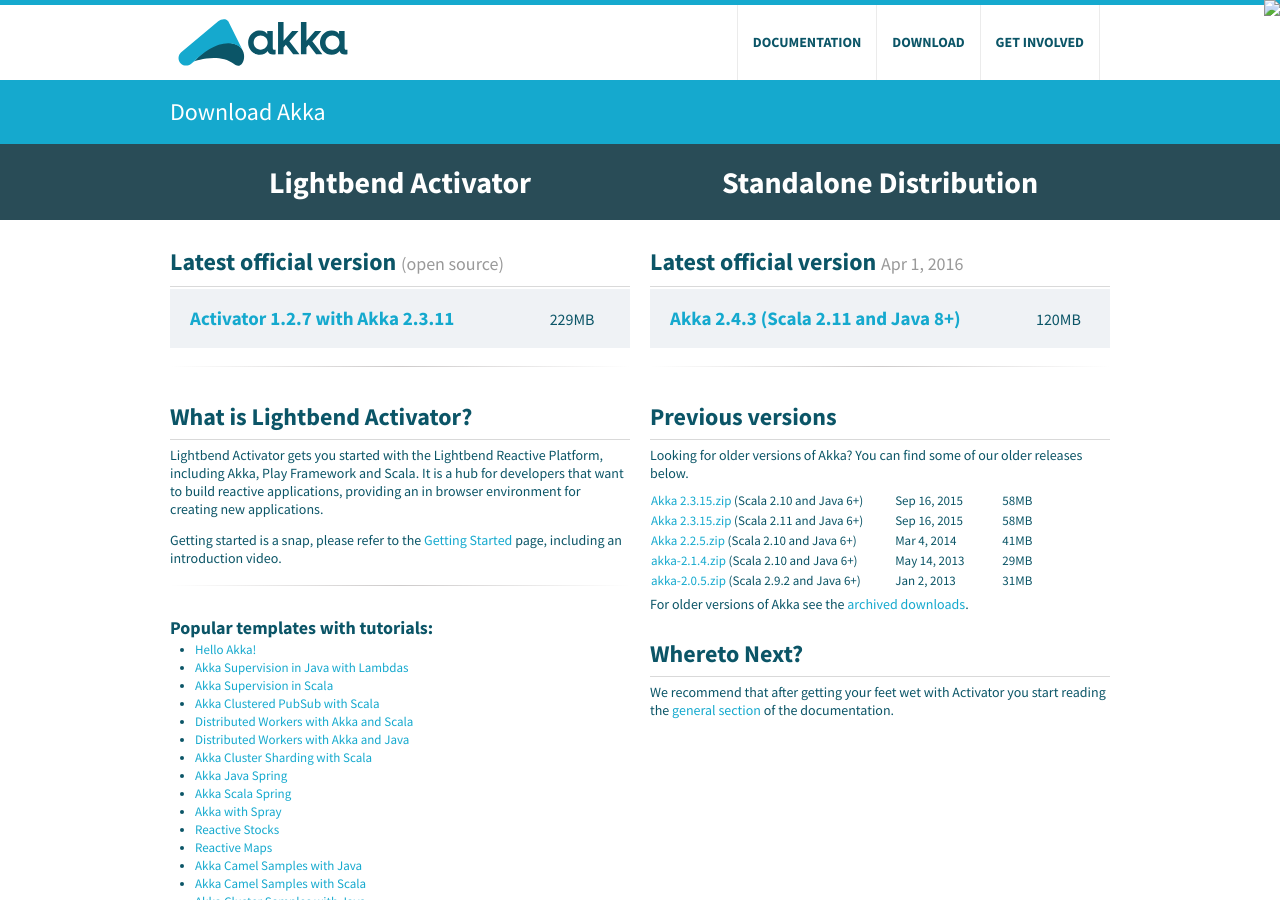
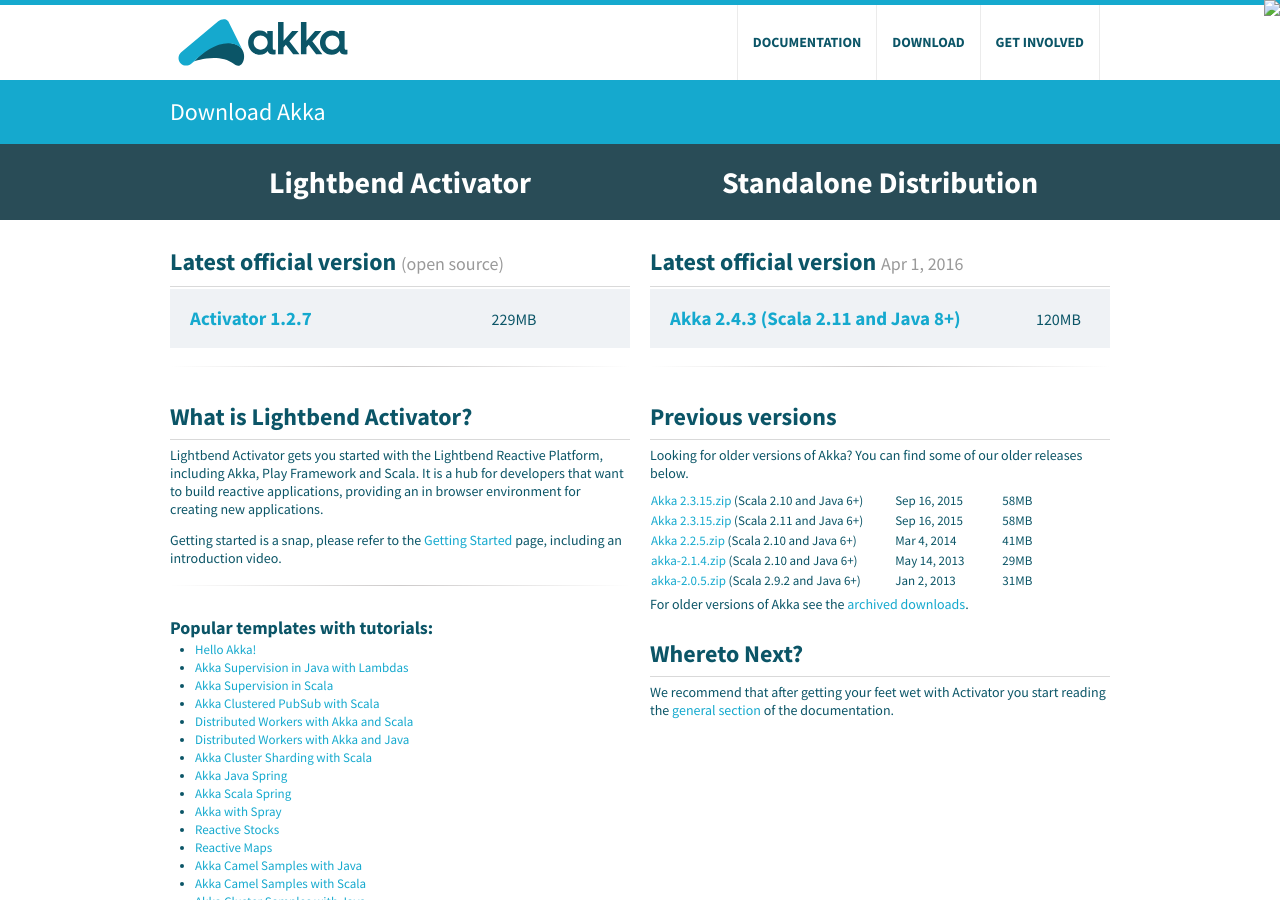
Before and after one commit to raboof/akka.github.com, a Jekyll site: the page built from downloads/index.md, in a window 1280 px wide and 900 px high. Built offline with Jekyll 4.4.1, drawn with Linux system fonts in a browser that asks for light colours.

Commit message:
remove Akka version from Activator link

```diff
--- a/_includes/download.html
+++ b/_includes/download.html
@@ -7,7 +7,6 @@
       var activatorLink = $("#activator-link")
       activatorLink.prop("href", "http://downloads.typesafe.com/typesafe-activator/" + data.version + "/typesafe-activator-" + data.version + ".zip")
       activatorLink.text(activatorLink.text().replace("1.2.7", data.version));
-      activatorLink.text(activatorLink.text().replace("2.3.11", data.akkaVersion));
     }
     if (data.size != undefined) {
       $("#activator-size").text(data.size)
@@ -45,7 +44,7 @@
                     <table>
                         <tr>
                             <td>
-                                <a id="activator-link" href="http://downloads.typesafe.com/typesafe-activator/1.2.7/typesafe-activator-1.2.7.zip" class="downloadActivatorLink">Activator 1.2.7 with Akka 2.3.11</a>
+                                <a id="activator-link" href="http://downloads.typesafe.com/typesafe-activator/1.2.7/typesafe-activator-1.2.7.zip" class="downloadActivatorLink">Activator 1.2.7</a>
                             </td>
                             <td id="activator-size">
                                 229MB
```
